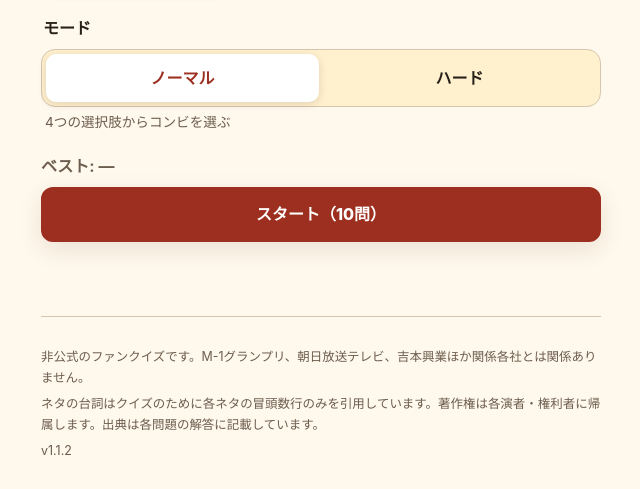
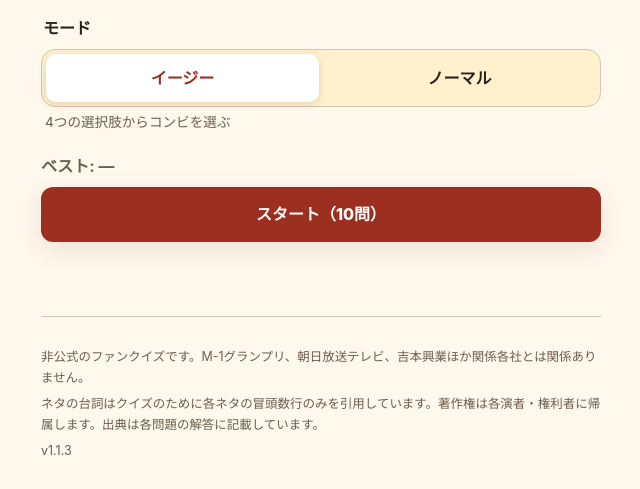
Before and after one commit to masarusz/m1-tsukami-quiz, a plain HTML site: page index.html in a window 1280 px wide. Shown: the part 308-797 px from the top of the page, 319-959 px from the left. Drawn offline with Linux system fonts and the light colour scheme.

Commit message:
v1.1.3: label the 4-choice mode イージー and free-text mode ノーマル
Co-Authored-By: Claude Opus 5.5 <noreply@anthropic.com>

```diff
--- a/data/acts.json
+++ b/data/acts.json
@@ -1,5 +1,5 @@
 {
- "version": "1.1.2",
+ "version": "1.1.3",
  "acts": [
   {
    "id": "2001-first-00",
--- a/index.html
+++ b/index.html
@@ -6,7 +6,7 @@
   <meta name="description" content="M-1グランプリ決勝のネタの冒頭からコンビを当てる非公式ファンクイズ">
   <meta http-equiv="Content-Security-Policy" content="default-src 'self'; script-src 'self'; style-src 'self'; img-src 'self' data:; connect-src 'self'; base-uri 'none'; form-action 'none'">
   <title>漫才つかみクイズ</title>
-  <link rel="stylesheet" href="style.css?v=1.1.2">
+  <link rel="stylesheet" href="style.css?v=1.1.3">
   <!-- Icons are cache-busted by file name (icon-v1-*), not ?v=: iOS can ignore icon URLs with a query string. Rename on redesign. -->
   <link rel="icon" href="icons/icon-v1.svg" type="image/svg+xml">
   <link rel="icon" href="icons/icon-v1-32.png" sizes="32x32" type="image/png">
@@ -31,8 +31,8 @@
       <fieldset class="mode-picker">
         <legend>モード</legend>
         <div class="segments mode-segments">
-          <button type="button" class="mode-button is-selected" data-mode="normal" aria-pressed="true">ノーマル</button>
-          <button type="button" class="mode-button" data-mode="hard" aria-pressed="false">ハード</button>
+          <button type="button" class="mode-button is-selected" data-mode="normal" aria-pressed="true">イージー</button>
+          <button type="button" class="mode-button" data-mode="hard" aria-pressed="false">ノーマル</button>
         </div>
         <p id="mode-tip" class="mode-tip" aria-live="polite">4つの選択肢からコンビを選ぶ</p>
       </fieldset>
@@ -104,9 +104,9 @@
   <footer>
     <p>非公式のファンクイズです。M-1グランプリ、朝日放送テレビ、吉本興業ほか関係各社とは関係ありません。</p>
     <p>ネタの台詞はクイズのために各ネタの冒頭数行のみを引用しています。著作権は各演者・権利者に帰属します。出典は各問題の解答に記載しています。</p>
-    <p id="app-version">v1.1.2</p>
+    <p id="app-version">v1.1.3</p>
   </footer>
 
-  <script type="module" src="js/app.js?v=1.1.2"></script>
+  <script type="module" src="js/app.js?v=1.1.3"></script>
 </body>
 </html>
--- a/js/app.js
+++ b/js/app.js
@@ -1,7 +1,7 @@
-import { judge } from "./match.js?v=1.1.2";
-import { buildRound, filterActs, MAX_POINTS, pointsFor, quoteLine, roundLabel } from "./quiz.js?v=1.1.2";
+import { judge } from "./match.js?v=1.1.3";
+import { buildRound, filterActs, MAX_POINTS, pointsFor, quoteLine, roundLabel } from "./quiz.js?v=1.1.3";
 
-const APP_VERSION = "1.1.2";
+const APP_VERSION = "1.1.3";
 
 const elements = {
   screens: [...document.querySelectorAll(".screen")],
```
Also changed, not shown: README.md.
